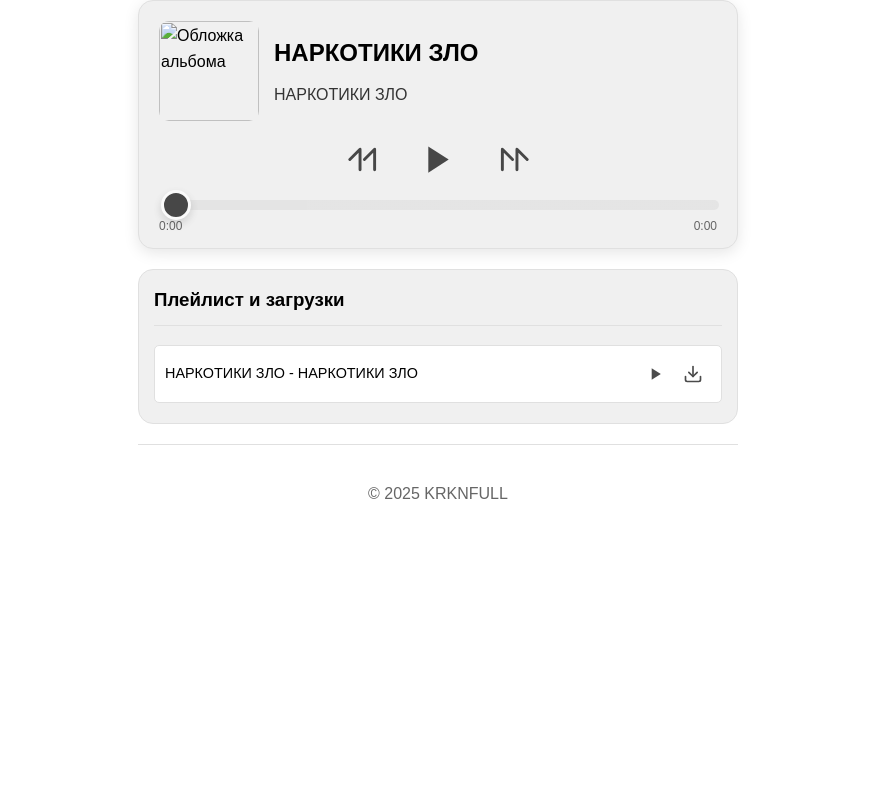
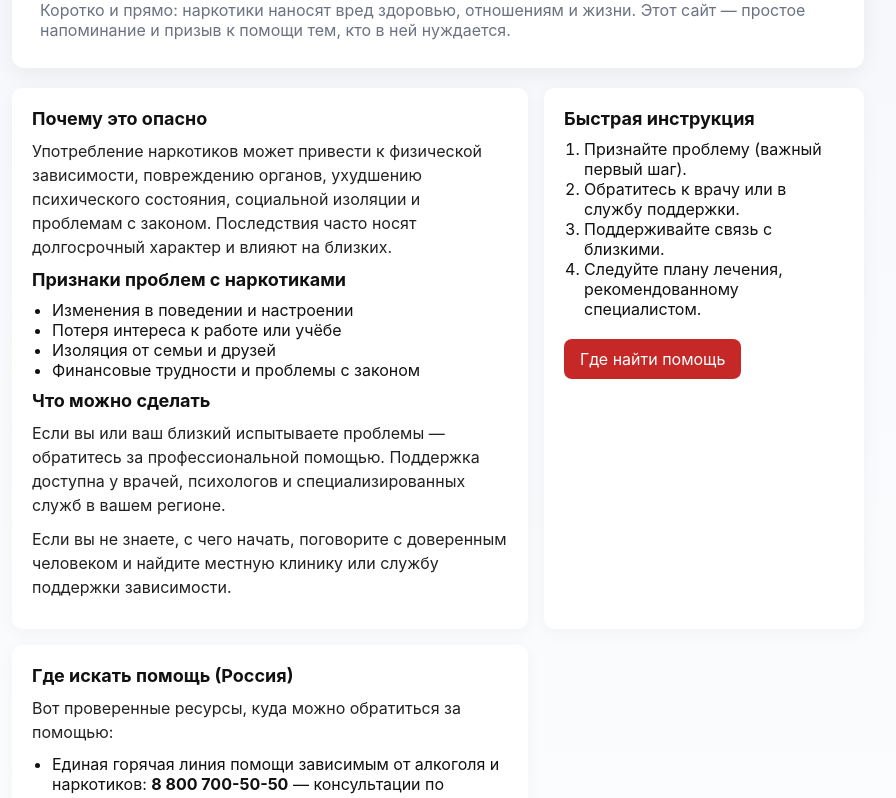
Before and after one commit to krknfull/krknfull.github.io, a plain HTML site: page index.html in a window 1280 px wide. Shown: the part 134-932 px from the top of the page, without its empty margins (202-1098 px from the left). Before the commit the page ends 800 px from the top, so only its background shows below. Drawn offline with Linux system fonts and the light colour scheme.

Commit message:
Update index.html

```diff
--- a/index.html
+++ b/index.html
@@ -1,73 +1,82 @@
+<!doctype html>
 <html lang="ru">
 <head>
-    <meta charset="UTF-8">
-    <meta name="viewport" content="width=device-width, initial-scale=1.0, maximum-scale=1.0, user-scalable=no">
-    <title>KRKNFULL PLAYER</title>
-    <link rel="stylesheet" href="styles.css">
+  <meta charset="utf-8">
+  <meta name="viewport" content="width=device-width,initial-scale=1">
+  <title>Наркотики — зло</title>
+  <style>
+    :root{--bg:#f5f7fb;--card:#ffffff;--accent:#c62828;--muted:#6b7280}
+    *{box-sizing:border-box}
+    body{margin:0;font-family:Inter, Arial, sans-serif;background:linear-gradient(180deg,var(--bg),#fff);color:#111}
+    .wrap{max-width:900px;margin:40px auto;padding:24px}
+    header{background:var(--card);padding:28px;border-radius:12px;box-shadow:0 6px 22px rgba(16,24,40,0.06)}
+    h1{margin:0 0 8px;font-size:28px;color:var(--accent)}
+    p.lead{margin:0;color:var(--muted)}
+    main{margin-top:20px;display:grid;grid-template-columns:1fr;gap:16px}
+    .card{background:var(--card);padding:20px;border-radius:10px;box-shadow:0 4px 18px rgba(16,24,40,0.04)}
+    .card h2{margin:0 0 10px;font-size:18px}
+    .card p{margin:0 0 10px;color:#222;line-height:1.5}
+    .list{padding-left:20px;margin:0 0 10px}
+    footer{margin-top:18px;text-align:center;color:var(--muted);font-size:13px}
+    .cta{display:inline-block;margin-top:10px;padding:10px 16px;border-radius:8px;background:var(--accent);color:#fff;text-decoration:none}
+    @media(min-width:700px){main{grid-template-columns:1fr 320px}}
+  </style>
 </head>
 <body>
-    <div class="container">
+  <div class="wrap">
     <header>
-            <h1>
-                <img src="kraken-logo.svg" alt="Kraken Logo" class="header-logo">
-                KRKNFULL PLAYER
-            </h1>
+      <h1>Наркотики — зло</h1>
+      <p class="lead">Коротко и прямо: наркотики наносят вред здоровью, отношениям и жизни. Этот сайт — простое напоминание и призыв к помощи тем, кто в ней нуждается.</p>
     </header>
 
     <main>
-            <div class="player">
-                <div class="track-info">
-                    <img id="albumCover" src="kraken-logo.svg" alt="Обложка альбома">
-                    <div class="track-details">
-                        <h2 id="trackTitle">Загрузка...</h2>
-                        <p id="trackArtist">Загрузка...</p>
-                    </div>
-                </div>
+      <section class="card">
+        <h2>Почему это опасно</h2>
+        <p>Употребление наркотиков может привести к физической зависимости, повреждению органов, ухудшению психического состояния, социальной изоляции и проблемам с законом. Последствия часто носят долгосрочный характер и влияют на близких.</p>
 
-                <div class="controls">
-                    <button id="prevTrack">
-                        <svg xmlns="http://www.w3.org/2000/svg" width="35" height="35" viewBox="0 0 24 24" fill="none" stroke="currentColor" stroke-width="2" stroke-linecap="round" stroke-linejoin="round">
-                            <path d="M11 19V5l-7 7"/>
-                            <path d="M21 19V5l-7 7"/>
-                        </svg>
-                    </button>
-                    <button id="playPause">
-                        <svg xmlns="http://www.w3.org/2000/svg" width="35" height="35" viewBox="0 0 24 24" fill="currentColor">
-                            <path id="playIcon" d="M5 3l14 9-14 9z"/>
-                            <rect id="pauseIcon" x="5" y="3" width="5" height="18" style="display:none;"/>
-                            <rect id="pauseIcon2" x="14" y="3" width="5" height="18" style="display:none;"/>
-                        </svg>
-                    </button>
-                    <button id="nextTrack">
-                        <svg xmlns="http://www.w3.org/2000/svg" width="35" height="35" viewBox="0 0 24 24" fill="none" stroke="currentColor" stroke-width="2" stroke-linecap="round" stroke-linejoin="round">
-                            <path d="M13 19V5l7 7"/>
-                            <path d="M3 19V5l7 7"/>
-                        </svg>
-                    </button>
-                </div>
+        <h2>Признаки проблем с наркотиками</h2>
+        <ul class="list">
+          <li>Изменения в поведении и настроении</li>
+          <li>Потеря интереса к работе или учёбе</li>
+          <li>Изоляция от семьи и друзей</li>
+          <li>Финансовые трудности и проблемы с законом</li>
+        </ul>
 
-                <div class="progress">
-                    <input type="range" id="progressBar" min="0" max="100" value="0">
-                    <div class="time-info">
-                        <span id="currentTime">0:00</span>
-                        <span id="totalTime">0:00</span>
-                    </div>
-                </div>
-            </div>
+        <h2>Что можно сделать</h2>
+        <p>Если вы или ваш близкий испытываете проблемы — обратитесь за профессиональной помощью. Поддержка доступна у врачей, психологов и специализированных служб в вашем регионе.</p>
+        <p>Если вы не знаете, с чего начать, поговорите с доверенным человеком и найдите местную клинику или службу поддержки зависимости.</p>
+      </section>
 
-            <div class="playlist-download">
-                <h3>Плейлист и загрузки</h3>
-                <div id="playlistContent">
-                    <!-- Треки будут загружаться динамически -->
-                </div>
-            </div>
+      <aside class="card">
+        <h2>Быстрая инструкция</h2>
+        <ol class="list">
+          <li>Признайте проблему (важный первый шаг).</li>
+          <li>Обратитесь к врачу или в службу поддержки.</li>
+          <li>Поддерживайте связь с близкими.</li>
+          <li>Следуйте плану лечения, рекомендованному специалистом.</li>
+        </ol>
+        <a class="cta" href="#help" onclick="document.getElementById('help').scrollIntoView();return false;">Где найти помощь</a>
+      </aside>
+
+<section id="help" class="card">
+  <h2>Где искать помощь (Россия)</h2>
+  <p>Вот проверенные ресурсы, куда можно обратиться за помощью:</p>
+  <ul class="list">
+    <li>Единая горячая линия помощи зависимым от алкоголя и наркотиков: <strong>8 800 700-50-50</strong> — консультации по лечению, реабилитации, государственным и частным программам :contentReference[oaicite:0]{index=0}.</li>
+    <li>Горячая линия православной помощи: <strong>8 800 600-16-93</strong> — для лечения, групп поддержки и консультаций (в том числе центр «Реабилитация Live» в Москве) :contentReference[oaicite:1]{index=1}.</li>
+    <li>Фонд Андрея Рылькова — организация, работающая в сфере снижения вреда и поддержки людей, употребляющих наркотики :contentReference[oaicite:2]{index=2}.</li>
+    <li>Сообщество «Анонимные Наркоманы» (АН) действует в России, проводит собрания и организует поддержку выздоравливающих зависимых :contentReference[oaicite:3]{index=3}.</li>
+    <li>Национальная Наркологическая Служба предоставляет бесплатные анонимные консультации и поможет найти реабилитационный центр или диспансер — номер: <strong>8 800 600-31-39</strong> :contentReference[oaicite:4]{index=4}.</li>
+  </ul>
+  <p>Если нужен список центров в конкретном городе, напишите — могу добавить.</p>
+</section>
+
+
     </main>
 
     <footer>
-            <p>&#169; 2025 KRKNFULL</p>
+      Основано на вводе пользователя. Если нужно — добавлю переводы, печатную версию или дополню контактами вашей страны.
     </footer>
   </div>
-
-    <script src="app.js" type="module"></script>
 </body>
 </html>
```
Lines whose indentation alone changed are shown as unchanged.
